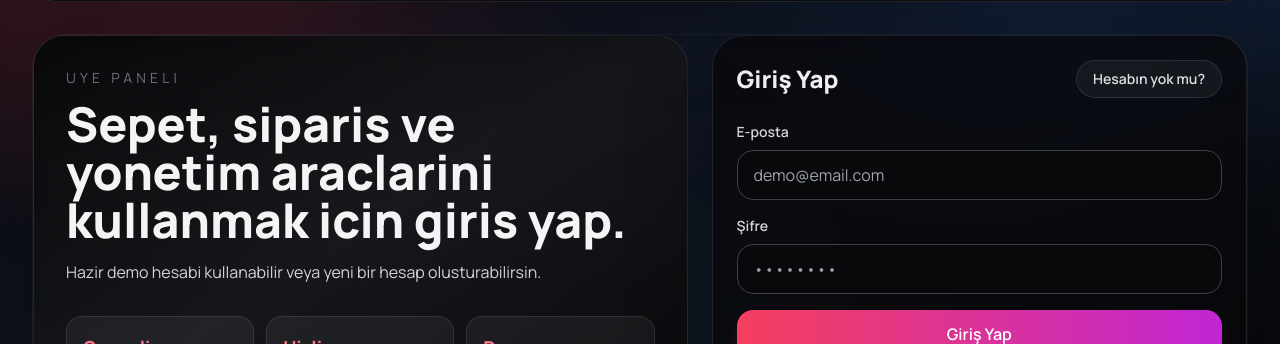
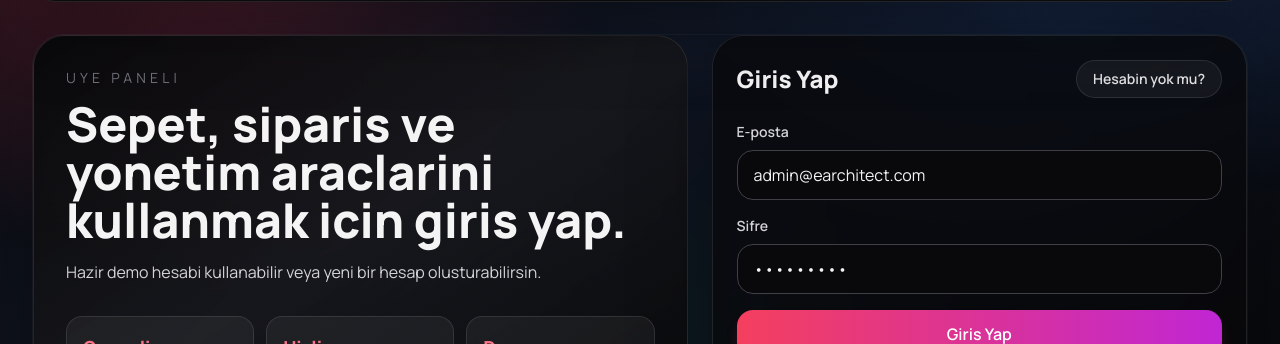
Before and after one commit to ghost1739-0/test-site, a React (Vite) app in the folder frontend/: page /#/auth in a window 1280 px wide. Shown: the part 199-543 px from the top of the page. Built offline with nearby package versions, Linux system fonts and the light colour scheme; no server answers; sample sign-in values are in the browser's storage.

Commit message:
Revert "Disable auth form autofill and fix Turkish diacritics"
This reverts commit 7ad8943c230556d8c857b8d6238314931b551109.

```diff
--- a/frontend/src/pages/AuthPage.jsx
+++ b/frontend/src/pages/AuthPage.jsx
@@ -5,8 +5,8 @@
 export default function AuthPage() {
   const [mode, setMode] = useState("login");
   const [name, setName] = useState("");
-  const [email, setEmail] = useState("");
-  const [password, setPassword] = useState("");
+  const [email, setEmail] = useState("admin@earchitect.com");
+  const [password, setPassword] = useState("Admin123!");
   const [error, setError] = useState("");
   const [saving, setSaving] = useState(false);
   const { login, register } = useAuth();
@@ -58,25 +58,24 @@
 
       <section className="rounded-[2rem] border border-white/10 bg-zinc-950/75 p-6 shadow-[0_20px_80px_rgba(0,0,0,0.35)] backdrop-blur-xl">
         <div className="mb-6 flex items-center justify-between gap-4">
-          <h2 className="text-2xl font-black text-zinc-100">{mode === "login" ? "Giriş Yap" : "Hesap Oluştur"}</h2>
+          <h2 className="text-2xl font-black text-zinc-100">{mode === "login" ? "Giris Yap" : "Hesap Olustur"}</h2>
           <button
             onClick={() => setMode(mode === "login" ? "register" : "login")}
             className="rounded-full border border-white/10 bg-white/5 px-4 py-2 text-sm font-semibold text-zinc-200 transition hover:border-rose-500/50 hover:text-white"
           >
-            {mode === "login" ? "Hesabın yok mu?" : "Hesabın var mı?"}
+            {mode === "login" ? "Hesabin yok mu?" : "Hesabin var mi?"}
           </button>
         </div>
 
-        <form onSubmit={handleSubmit} className="space-y-4" autoComplete="off">
+        <form onSubmit={handleSubmit} className="space-y-4">
           {mode === "register" && (
             <div>
-              <label className="mb-2 block text-sm font-semibold text-zinc-300">Ad Soyadı</label>
+              <label className="mb-2 block text-sm font-semibold text-zinc-300">Ad Soyad</label>
               <input
                 value={name}
                 onChange={(event) => setName(event.target.value)}
                 className="w-full rounded-2xl border border-zinc-700 bg-zinc-950 px-4 py-3 text-zinc-100 outline-none transition focus:border-rose-500"
                 placeholder="Ad soyad"
-                autoComplete="off"
                 required
               />
             </div>
@@ -90,20 +89,18 @@
               onChange={(event) => setEmail(event.target.value)}
               className="w-full rounded-2xl border border-zinc-700 bg-zinc-950 px-4 py-3 text-zinc-100 outline-none transition focus:border-rose-500"
               placeholder="demo@email.com"
-              autoComplete="off"
               required
             />
           </div>
 
           <div>
-            <label className="mb-2 block text-sm font-semibold text-zinc-300">Şifre</label>
+            <label className="mb-2 block text-sm font-semibold text-zinc-300">Sifre</label>
             <input
               type="password"
               value={password}
               onChange={(event) => setPassword(event.target.value)}
               className="w-full rounded-2xl border border-zinc-700 bg-zinc-950 px-4 py-3 text-zinc-100 outline-none transition focus:border-rose-500"
               placeholder="••••••••"
-              autoComplete="new-password"
               required
             />
           </div>
@@ -114,7 +111,7 @@
             disabled={saving}
             className="w-full rounded-2xl bg-gradient-to-r from-rose-500 to-fuchsia-600 px-4 py-3 font-semibold text-white shadow-lg shadow-rose-500/20 transition hover:brightness-110 disabled:opacity-60"
           >
-            {saving ? "Lütfen bekle..." : mode === "login" ? "Giriş Yap" : "Kayıt Ol"}
+            {saving ? "Lutfen bekle..." : mode === "login" ? "Giris Yap" : "Kayit Ol"}
           </button>
         </form>
       </section>
```
Also changed, not shown: 2 other files (tests, documents, lock files or other folders).
